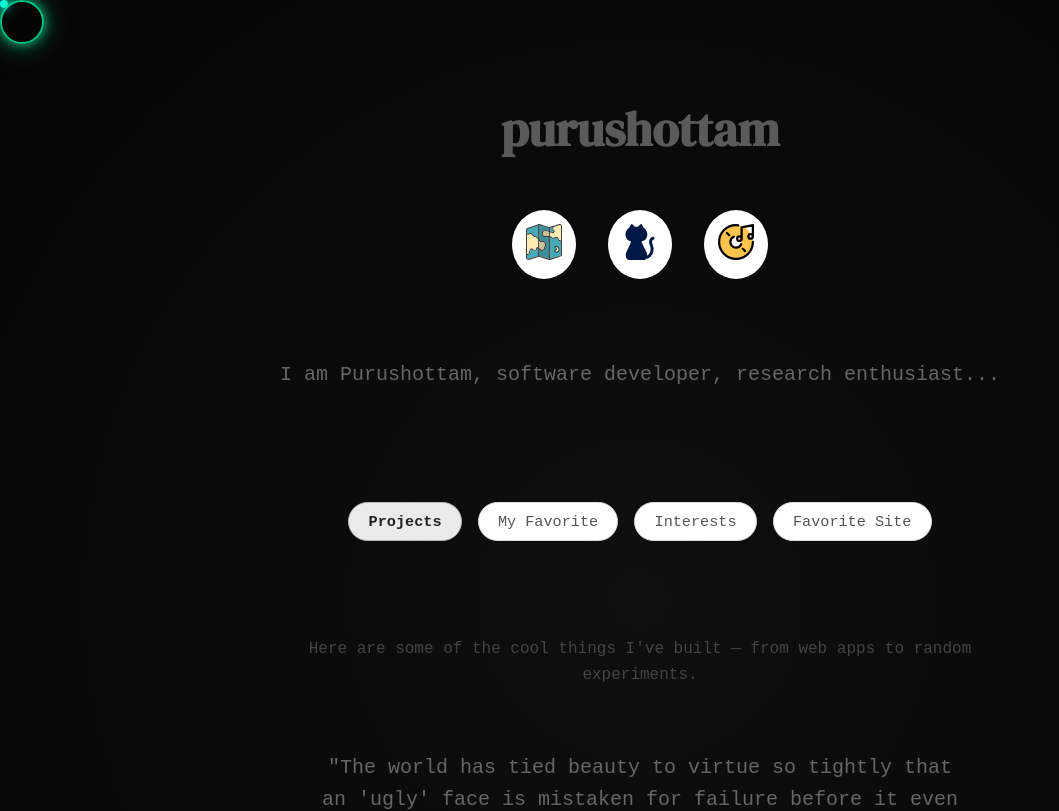
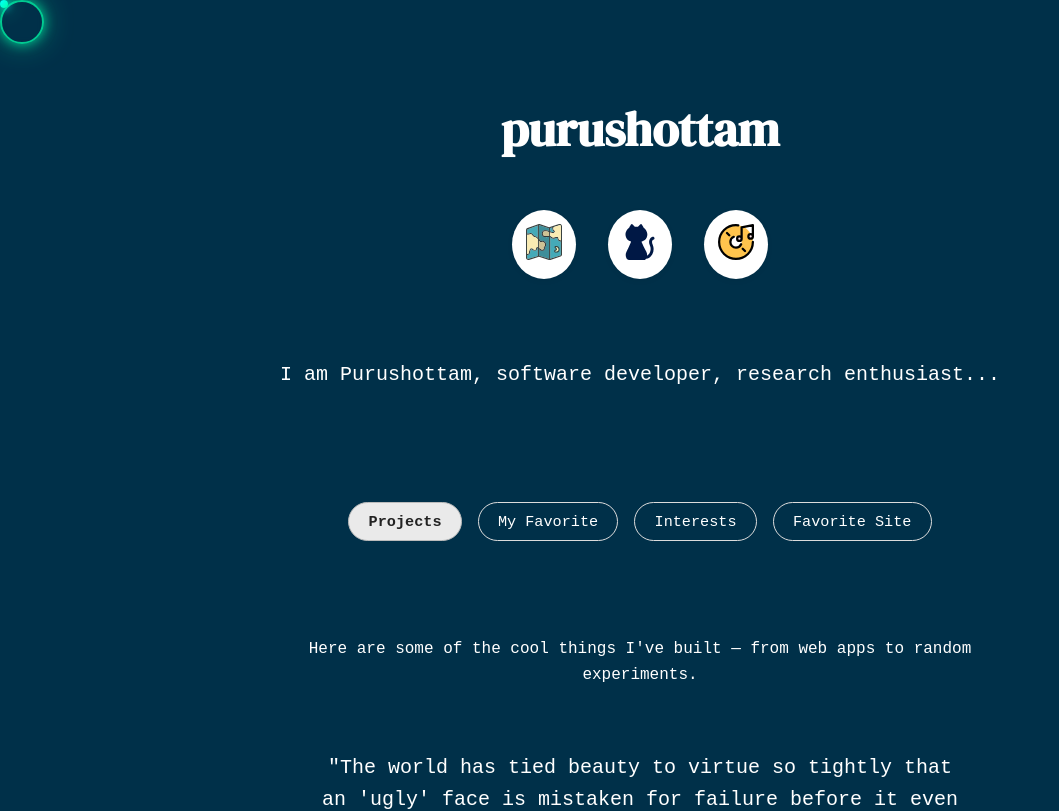
Before and after one commit to inxeoz/inxeoz.github.io, a Svelte app: page / in a window 1280 px wide. Shown: the top 811 px of the page, without its empty margins (0-1059 px from the left). Built offline with nearby package versions, Linux system fonts and the light colour scheme.

Commit message:
variable inside style

```diff
--- a/src/Index.svelte
+++ b/src/Index.svelte
@@ -7,15 +7,23 @@
     let activeTab = 'Projects';
 
     const tabs = ['Projects', 'My Favorite', 'Interests', 'Favorite Site'];
+
+    let color = '#ff3e00';
 </script>
 
 <style>
     @import url('https://fonts.googleapis.com/css2?family=Inter:wght@400;600&family=DM+Serif+Display&display=swap');
 
+    :root {
+        --main-bg-color: #003049;
+        --secondary-main-bg-color: #000000;
+        --secondary-main-text-color: #000000;
+        --main-text-color: white;
+    }
+
     html, body {
         margin: 0;
         padding: 0;
-        background-color: #fafafa;
         color: #333;
         font-family: 'Inter', sans-serif;
     }
@@ -26,12 +34,13 @@
         align-items: center;
         padding: 6rem 2rem;
         gap: 3rem;
+        background-color: var(--main-bg-color);
     }
 
     h1 {
         font-family: 'DM Serif Display', serif;
         font-size: 3rem;
-        color: #6c6c6c;
+        color: var(--main-text-color);
         text-align: center;
         margin: 0;
     }
@@ -47,7 +56,7 @@
         cursor: pointer;
         border-radius: 50%;
         padding: 14px;
-        background-color: #fff;
+        background-color: white;
         box-shadow: 0 2px 6px rgba(0, 0, 0, 0.05);
         transition: transform 0.2s ease, box-shadow 0.2s ease;
     }
@@ -66,20 +75,20 @@
         max-width: 640px;
         font-size: 1.25rem;
         text-align: center;
-        color: #666;
+        color: var(--main-text-color);
         line-height: 1.6;
         padding: 0 1rem;
     }
 
     a {
-        color: #5a5a5a;
+        color: var(--main-text-color);
         text-decoration: none;
         border-bottom: 1px solid transparent;
         transition: border-color 0.2s ease;
     }
 
     a:hover {
-        border-color: #b5b5b5;
+        color: var(--main-text-color);
     }
 
     .tabs {
@@ -94,13 +103,15 @@
         border-radius: 20px;
         cursor: pointer;
         font-size: 0.95rem;
-        color: #555;
-        background-color: #fff;
+        color: var(--main-text-color);
+        background-color: var(--main-bg-color);
         transition: all 0.2s ease;
     }
 
     .tab:hover {
         background-color: #f0f0f0;
+        color: var(--secondary-main-text-color);
+
     }
 
     .tab.active {
@@ -115,13 +126,13 @@
         max-width: 700px;
         text-align: center;
         font-size: 1rem;
-        color: #444;
+        color: var(--main-text-color);
         line-height: 1.6;
     }
 
     .intro-text {
         font-size: 1.25rem;
-        color: #666;
+        color: var(--main-text-color);
         text-align: center;
         max-width: 800px;
         padding: 1rem;
```
